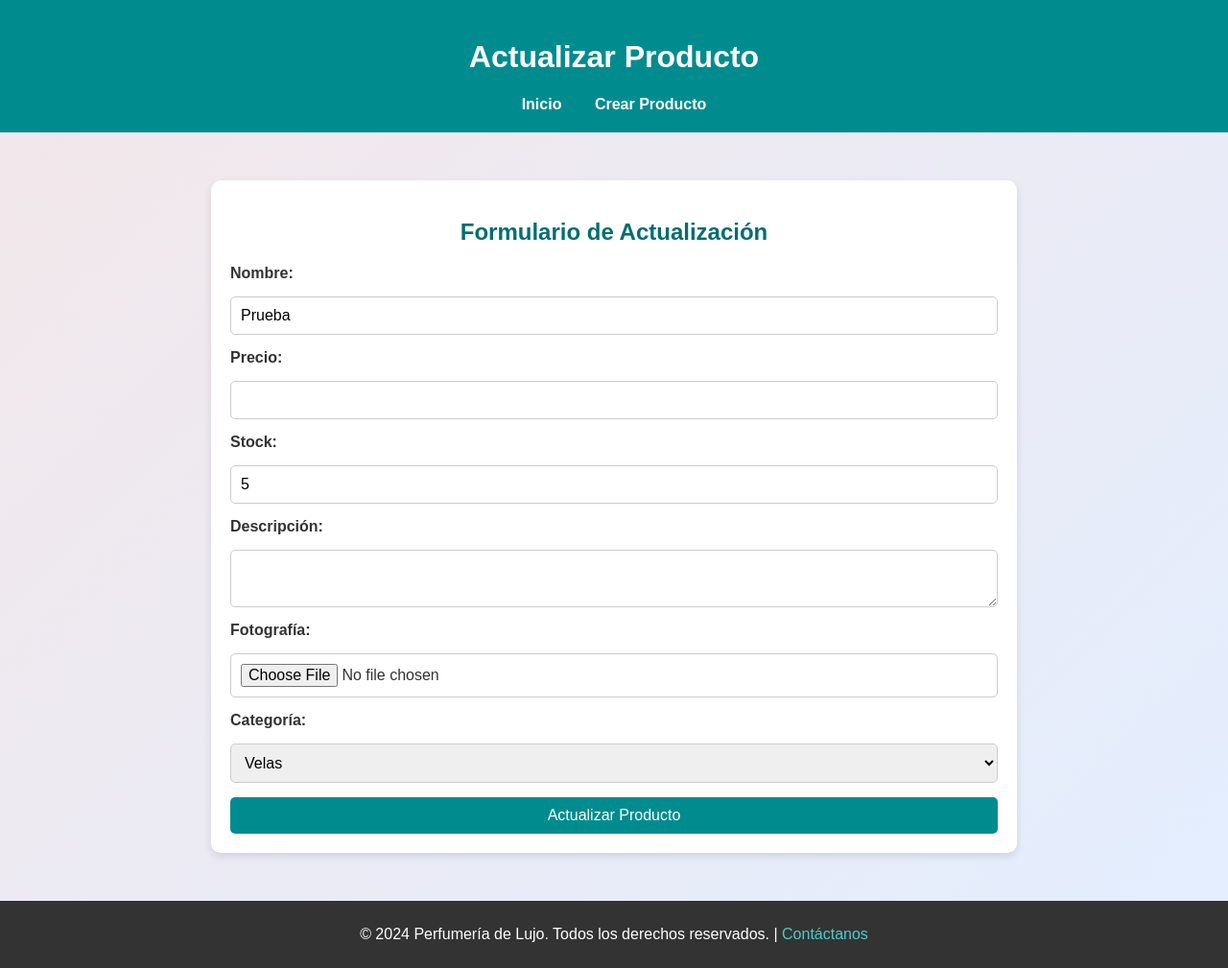
After one commit to IsaacSolisPadilla/Proyecto_PGPI, a Django app: page /producto/9/editar/ in a window 1280 px wide. The commit adds this page. Shown: the whole page at 96% size. Run offline with Django 5.2, Linux system fonts and the light colour scheme; data comes from the database, SQL or seed files in the repository.

Commit message:
update product

```diff
--- a/Proyecto_PGPI/urls.py
+++ b/Proyecto_PGPI/urls.py
@@ -18,5 +18,6 @@ urlpatterns = [
     path('register/', views.register_view, name='register'),
     path('productos/<int:producto_id>/', views.detalle_producto, name='detalle_producto'),
     path('productos/crear/', views.crear_producto, name='crear_producto'),
+    path('producto/<int:producto_id>/editar/', views.actualizar_producto, name='actualizar_producto'),
     path('productos/<int:producto_id>/eliminar/', views.eliminar_producto, name='eliminar_producto'),
 ] + static(settings.MEDIA_URL, document_root=settings.MEDIA_ROOT)
--- /dev/null
+++ b/Tienda/templates/actualizar_producto.html
@@ -0,0 +1,138 @@
+<!DOCTYPE html>
+<html lang="es">
+<head>
+    <meta charset="UTF-8">
+    <meta name="viewport" content="width=device-width, initial-scale=1.0">
+    <title>Actualizar Producto</title>
+    <style>
+        body {
+            font-family: 'Arial', sans-serif;
+            margin: 0;
+            padding: 0;
+            background: linear-gradient(135deg, #f3e7e9, #e3eeff);
+            color: #333;
+        }
+
+        header {
+            background-color: #008c8e;
+            color: white;
+            padding: 20px;
+            text-align: center;
+        }
+
+        header nav a {
+            color: white;
+            text-decoration: none;
+            margin: 0 15px;
+            font-weight: bold;
+        }
+
+        header nav a:hover {
+            text-decoration: underline;
+        }
+
+        main {
+            max-width: 800px;
+            margin: 50px auto;
+            background: white;
+            padding: 20px;
+            border-radius: 10px;
+            box-shadow: 0 4px 8px rgba(0, 0, 0, 0.1);
+        }
+
+        h2 {
+            text-align: center;
+            color: #006e6f;
+        }
+
+        form {
+            display: flex;
+            flex-direction: column;
+            gap: 15px;
+        }
+
+        label {
+            font-weight: bold;
+        }
+
+        input, textarea, select, button {
+            padding: 10px;
+            font-size: 16px;
+            border: 1px solid #ccc;
+            border-radius: 5px;
+        }
+
+        button {
+            background-color: #008c8e;
+            color: white;
+            border: none;
+            cursor: pointer;
+            transition: background-color 0.3s ease;
+        }
+
+        button:hover {
+            background-color: #006e6f;
+        }
+
+        footer {
+            background-color: #333;
+            color: white;
+            text-align: center;
+            padding: 10px;
+            margin-top: 20px;
+        }
+
+        footer a {
+            color: #4ecdc4;
+            text-decoration: none;
+        }
+
+        footer a:hover {
+            text-decoration: underline;
+        }
+    </style>
+</head>
+<body>
+    <header>
+        <h1>Actualizar Producto</h1>
+        <nav>
+            <a href="{% url 'pagina_principal' %}">Inicio</a>
+            <a href="{% url 'crear_producto' %}">Crear Producto</a>
+        </nav>
+    </header>
+    <main>
+        <h2>Formulario de Actualización</h2>
+        <form method="POST" action="{% url 'actualizar_producto' producto.id %}" enctype="multipart/form-data">
+            {% csrf_token %}
+            <label for="nombre">Nombre:</label>
+            <input type="text" name="nombre" id="nombre" value="{{ producto.nombre }}" required>
+
+            <label for="precio">Precio:</label>
+            <input type="number" name="precio" id="precio" value="{{ producto.precio }}" required>
+
+            <label for="stock">Stock:</label>
+            <input type="number" name="stock" id="stock" value="{{ producto.stock }}" required>
+
+            <label for="descripcion">Descripción:</label>
+            <textarea name="descripcion" id="descripcion">{{ producto.descripcion }}</textarea>
+
+            <label for="fotografia">Fotografía:</label>
+            <input type="file" name="fotografia" id="fotografia">
+
+            <label for="categoria">Categoría:</label>
+            <select name="categoria" id="categoria">
+                {% for categoria in categorias %}
+                <option value="{{ categoria.id }}" {% if categoria.id == producto.categoria.id %}selected{% endif %}>
+                    {{ categoria.nombre }}
+                </option>
+                {% endfor %}
+            </select>
+
+            <button type="submit">Actualizar Producto</button>
+        </form>
+    </main>
+    <footer>
+        <p>&copy; 2024 Perfumería de Lujo. Todos los derechos reservados. | <a href="#contacto">Contáctanos</a></p>
+    </footer>
+</body>
+</html>
--- a/Tienda/views.py
+++ b/Tienda/views.py
@@ -138,6 +138,17 @@ def eliminar_producto(request, producto_id):
     ProductoService.eliminar_producto(producto_id)
     return redirect('pagina_principal')
 
+def actualizar_producto(request, producto_id):
+    producto = get_object_or_404(Producto, id=producto_id)
+    categorias = CategoriaProducto.objects.all()
+
+    if request.method == 'POST':
+        data = request.POST
+        fotografia = request.FILES.get('fotografia')
+        ProductoService.actualizar_producto(producto_id, data, fotografia)
+        return redirect('detalle_producto', producto_id=producto.id)  # Cambia la redirección según tu necesidad
+
+    return render(request, 'actualizar_producto.html', {'producto': producto, 'categorias': categorias})
 def pagina_principal(request):
     productos = Producto.objects.all()
     return render(request, 'pagina_principal.html', {'productos': productos})
```
Also changed, not shown: Tienda/Producto/service.py (+24 -0 lines), Tienda/templates/detalle_producto.html (+32 -1 lines).
